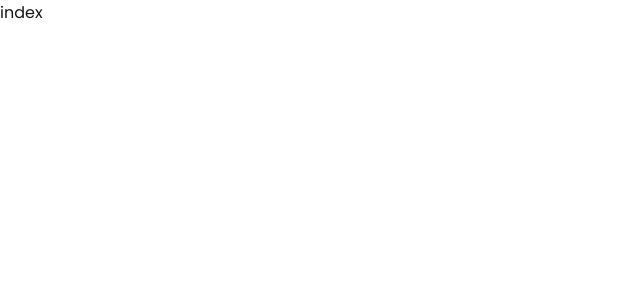
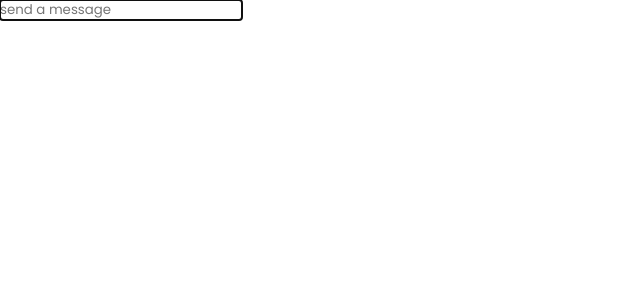
Before and after one commit to uuuuooii/AI-Mentor, a Next.js app: page /page/main in a window 1280 px wide. Shown: the top 300 px of the page, without its empty margins (0-640 px from the left). Built offline with nearby package versions, Linux system fonts and the light colour scheme; a web font is replaced by a local one.

Commit message:
Create: chatInput 생성중

```diff
--- a/package.json
+++ b/package.json
@@ -19,6 +19,7 @@
     "next": "13.4.19",
     "react": "18.2.0",
     "react-dom": "18.2.0",
+    "react-textarea-autosize": "^8.5.3",
     "typescript": "5.2.2"
   }
 }
--- /dev/null
+++ b/src/app/components/chatInput/index.tsx
@@ -0,0 +1,21 @@
+'use client'
+
+import React, { useState } from 'react'
+import TextaeaAutosize from 'react-textarea-autosize'
+
+const ChatInput = () => {
+  const [input, setInput] = useState<string>('')
+  return (
+    <div>
+      <TextaeaAutosize
+        rows={2}
+        value={input}
+        onChange={(e) => setInput(e.target.value)}
+        autoFocus
+        placeholder='send a message'
+      />
+    </div>
+  )
+}
+
+export default ChatInput
--- a/src/app/layout.tsx
+++ b/src/app/layout.tsx
@@ -4,8 +4,8 @@ import globals from './lib/styles/global'
 
 
 export const metadata: Metadata = {
-  title: 'Create Next App',
-  description: 'Generated by create next app',
+  title: 'AI Mentor',
+  description: '1:1 mentor and mock interview using open AI',
 }
 
 export default function RootLayout({
--- a/src/app/page/main/page.tsx
+++ b/src/app/page/main/page.tsx
@@ -1,8 +1,11 @@
+import ChatInput from '@/app/components/chatInput'
 import React from 'react'
 
 const Main = () => {
   return (
-    <div>index</div>
+    <div>
+      <ChatInput />
+    </div>
   )
 }
 
```
Also changed, not shown: 1 other file (tests, documents, lock files or other folders).
